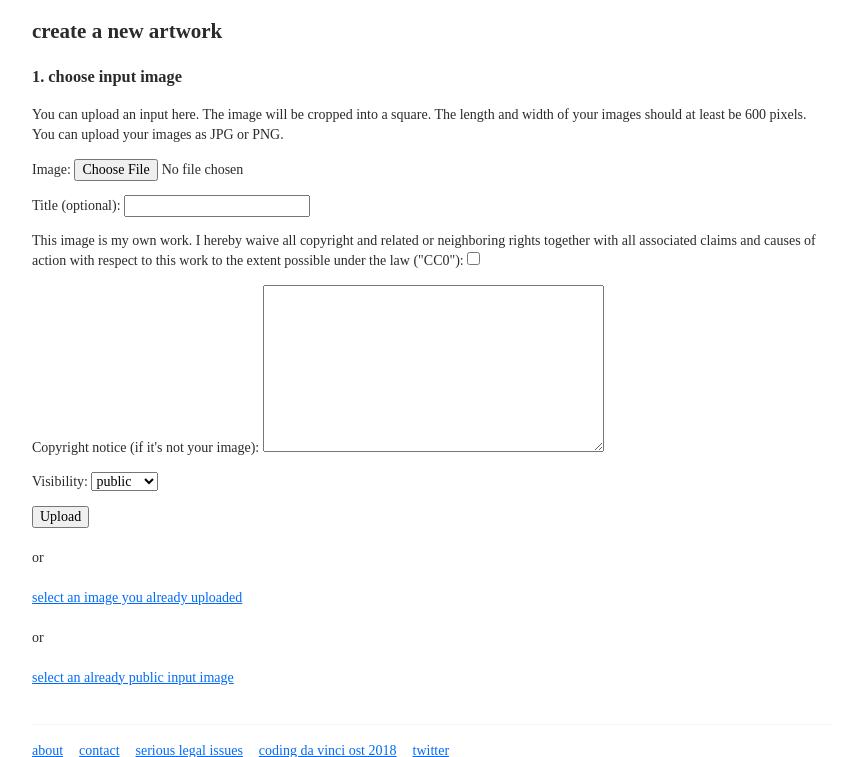
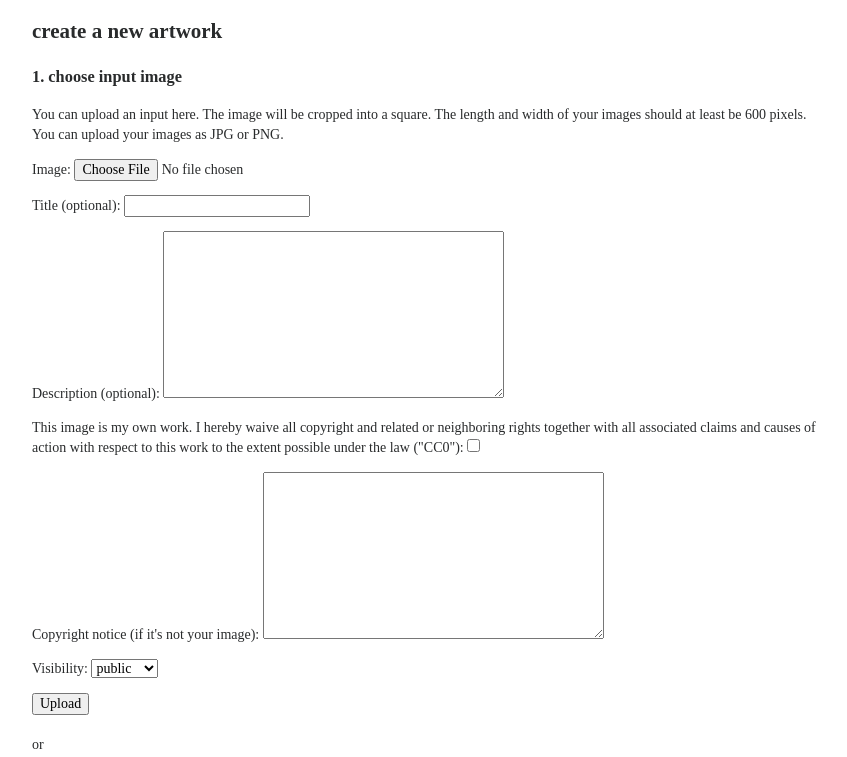
Before and after one commit to jfilter/MDMA, a Django app: page /new/ in a window 1280 px wide. Shown: the part 49-806 px from the top of the page, without its empty margins (208-1055 px from the left). Run offline with Django 3.2, Linux system fonts and the light colour scheme; the visitor is signed in with stand-in values (Sample User, id 1); parts of the project's set-up code (start-up, migrations or seed data) failed here and were passed over; some libraries are stand-ins or nearby versions.

Commit message:
add description fields to images

```diff
--- a/main/forms.py
+++ b/main/forms.py
@@ -12,13 +12,14 @@ class InputImageForm(forms.ModelForm):
     def __init__(self, *args, **kwargs):
         super(InputImageForm, self).__init__(*args, **kwargs)
         self.fields['title'].label = 'Title (optional)'
+        self.fields['description'].label = 'Description (optional)'
         self.fields['copyright_notice'].label = 'Copyright notice (if it\'s not your image)'
         self.fields[
             'public_domain'].label = 'This image is my own work. I hereby waive all copyright and related or neighboring rights together with all associated claims and causes of action with respect to this work to the extent possible under the law ("CC0")'
 
     class Meta:
         model = InputImage
-        fields = ('image', 'title', 'public_domain',
+        fields = ('image', 'title', 'description', 'public_domain',
                   'copyright_notice', 'visibility')
 
     def clean(self):
@@ -66,4 +67,5 @@ class UpdateVisiblityJobForm(forms.ModelForm):
 class UpdateInputImageForm(forms.ModelForm):
     class Meta:
         model = InputImage
-        fields = ('visibility', 'title', 'public_domain', 'copyright_notice',)
+        fields = ('visibility', 'title', 'description',
+                  'public_domain', 'copyright_notice',)
--- a/main/models.py
+++ b/main/models.py
@@ -54,6 +54,7 @@ class InputImage(models.Model):
     image = models.ImageField(upload_to=random_input_image_file_path, validators=[
         FileExtensionValidator(['jpg', 'png'])])
     title = models.CharField(max_length=255, blank=True, null=True)
+    description = models.TextField(blank=True, null=True)
     public_domain = models.BooleanField(default=False)
     copyright_notice = models.TextField(blank=True, null=True)
     uploaded_at = models.DateTimeField(auto_now_add=True)
@@ -65,6 +66,7 @@ class StyleImage(models.Model):
     def natural_key(self):
         return (self.image.url)
     title = models.CharField(max_length=255)
+    description = models.TextField(blank=True, null=True)
     copyright_notice = models.TextField()
     image = models.ImageField(
         upload_to='static/images/style', validators=[FileExtensionValidator(['jpg'])])
--- a/main/views.py
+++ b/main/views.py
@@ -163,6 +163,7 @@ def show_input_image(request, input_image_id):
             input_image.visibility = form.cleaned_data['visibility']
             input_image.copyright_notice = form.cleaned_data['copyright_notice']
             input_image.title = form.cleaned_data['title']
+            input_image.description = form.cleaned_data['description']
             input_image.public_domain = form.cleaned_data['public_domain']
             input_image.save()
     else:
--- a/templates/choose_style.html
+++ b/templates/choose_style.html
@@ -16,6 +16,7 @@
     <div>
       <img src="/{{ image.image.url }}" /><br/>
       title: {{image.title}}<br/>
+      description: {{image.description}}<br/>
       copyright notice: {{image.copyright_notice}}<br/>
       <a href="{{image.id}}/">choose</a>
     </div>
--- a/templates/input_images.html
+++ b/templates/input_images.html
@@ -19,6 +19,7 @@
     <div>
       <img src="/{{ image.image.url }}" /> <br/>
       title: {{image.title}} <br />
+      description: {{image.description}} <br />
       copyright Notice: {{image.copyright_notice}} <br />
 
       {% if not public %}
--- a/templates/show_job.html
+++ b/templates/show_job.html
@@ -20,11 +20,17 @@
     {% if job.input_image.title != '' %}
       input image title: {{job.input_image.title}} <br />
     {% endif %}
+    {% if job.input_image.description != '' %}
+      input image description: {{job.input_image.description}} <br />
+    {% endif %}
     {% if job.input_image.copyright_notice != '' %}
       input image copyright notice: {{job.input_image.copyright_notice}} <br />
     {% endif %}
     {% if job.style_image.title != '' %}
       style image title: {{job.style_image.title}} <br />
+    {% endif %}
+    {% if job.style_image.description != '' %}
+      style image description: {{job.style_image.description}} <br />
     {% endif %}
     {% if job.style_image.copyright_notice != '' %}
       style image copyright notice: {{job.style_image.copyright_notice}} <br />
```
Also changed, not shown: main/migrations/0014_auto_20180516_1410.py (added).
